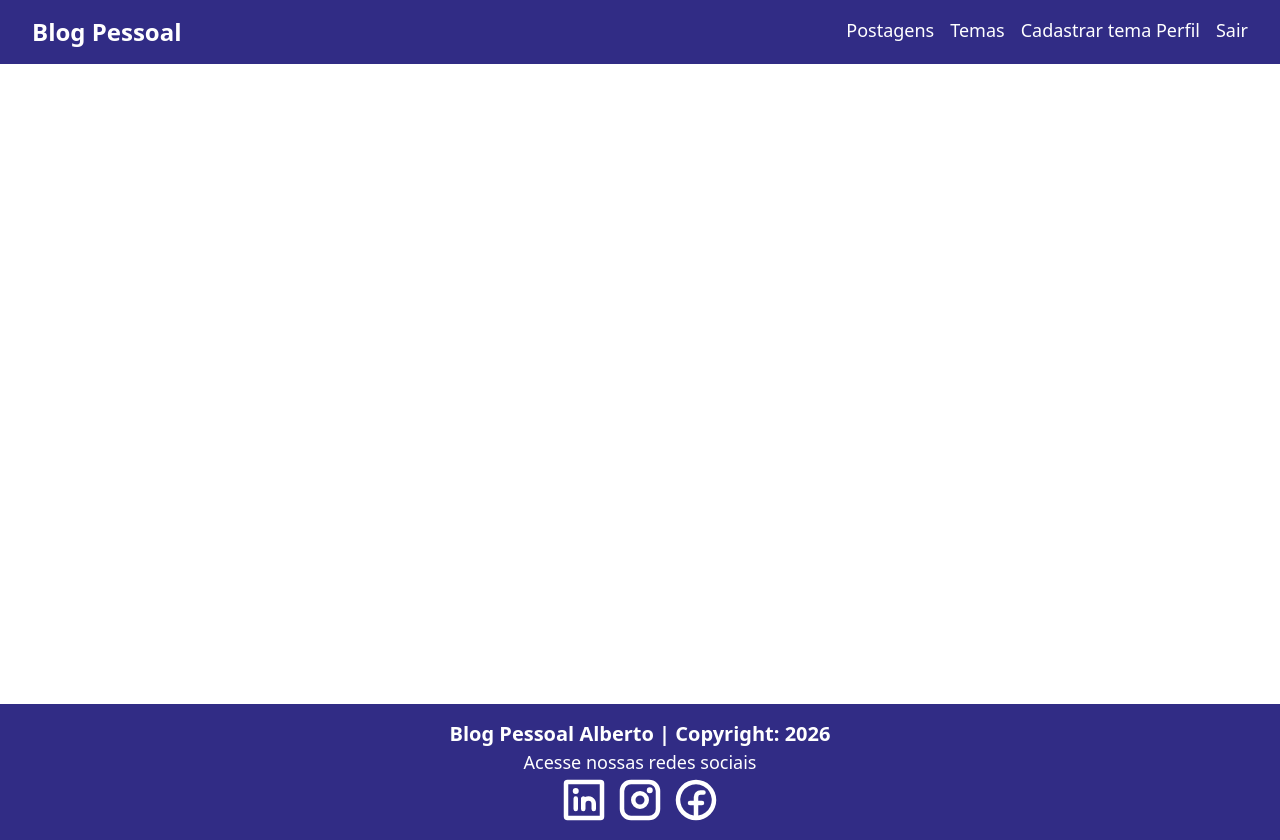
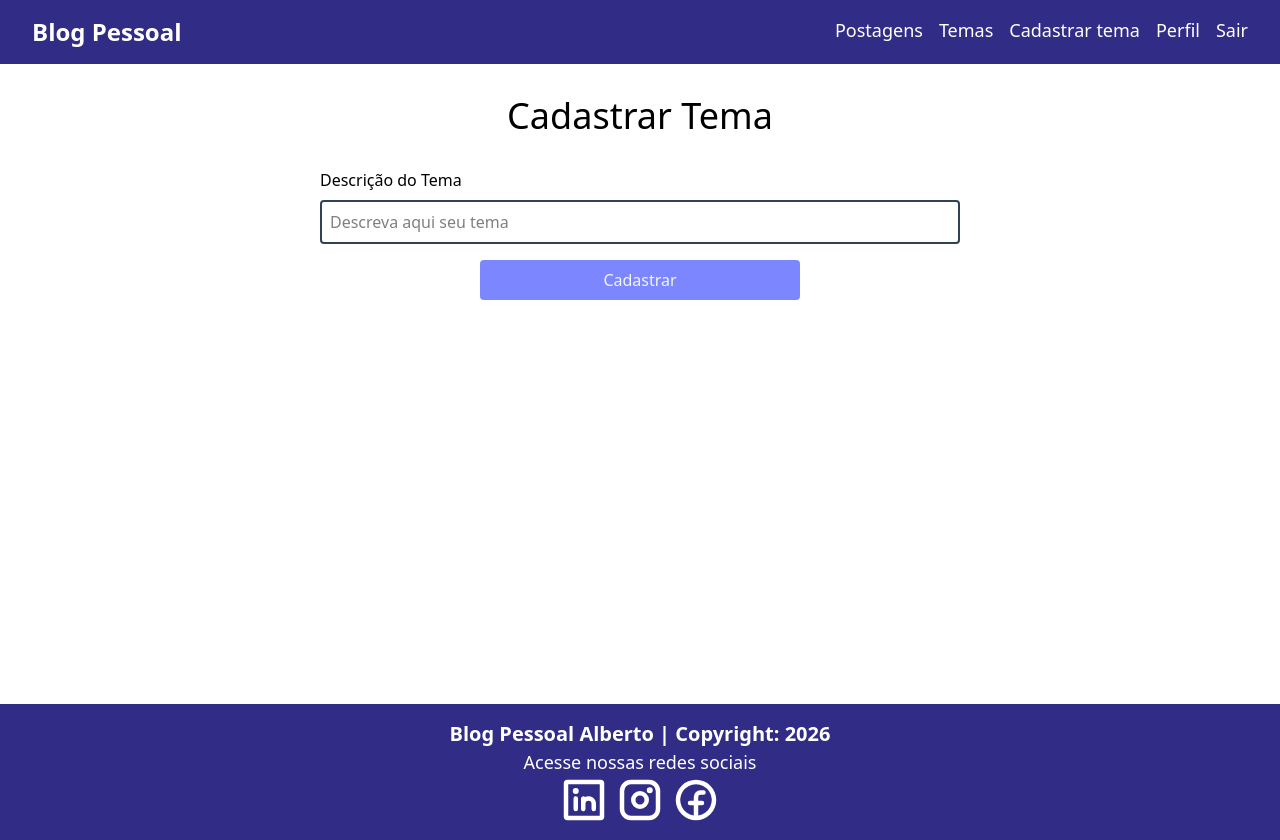
Before and after one commit to AlbertoDuranFilho/blogpessoal_react_gen, a React (Vite) app: page /cadastrartema in a window 1280 px wide. Built offline with nearby package versions, Linux system fonts and the light colour scheme.

Commit message:
:sparkles: feat: Adicionando Cadastro dos temas.

```diff
--- a/src/App.tsx
+++ b/src/App.tsx
@@ -7,6 +7,7 @@
 import Cadastro from "./pages/cadastro/Cadastro";
 import Home from "./pages/home/Home";
 import Login from "./pages/login/Login";
+import FormTema from "./components/tema/formtema/FormTema";
 
 function App() {
   return (
@@ -20,6 +21,8 @@
               <Route path="/home" element={<Home />} />
               <Route path="/cadastro" element={<Cadastro />} />
               <Route path="/temas" element={<ListaTemas />} />
+              <Route path="/cadastrartema" element={<FormTema />} />
+              <Route path="/editartema/:id" element={<FormTema />} />
             </Routes>
           </div>
           <Footer />
--- a/src/components/navbar/Navbar.tsx
+++ b/src/components/navbar/Navbar.tsx
@@ -28,7 +28,10 @@
             <Link to="/temas" className="hover:underline">
               Temas
             </Link>{" "}
-            Cadastrar tema Perfil
+            <Link to="/cadastrartema" className="hover:underline">
+              Cadastrar tema
+            </Link>{" "}
+            Perfil
             <Link to="" onClick={logout} className="hover:underline">
               Sair
             </Link>
--- /dev/null
+++ b/src/components/tema/formtema/FormTema.tsx
@@ -0,0 +1,28 @@
+function FormTema() {
+  return (
+    <div className="container flex flex-col items-center justify-center mx-auto">
+      <h1 className="text-4xl text-center my-8">Cadastrar Tema</h1>
+
+      <form className="w-1/2 flex flex-col gap-4">
+        <div className="flex flex-col gap-2">
+          <label htmlFor="descricao">Descrição do Tema</label>
+          <input
+            type="text"
+            placeholder="Descreva aqui seu tema"
+            name="descricao"
+            className="border-2 border-slate-700 rounded p-2"
+          />
+        </div>
+        <button
+          className="rounded text-slate-100 bg-indigo-400
+                               hover:bg-indigo-800 w-1/2 py-2 mx-auto flex justify-center"
+          type="submit"
+        >
+          Cadastrar
+        </button>
+      </form>
+    </div>
+  );
+}
+
+export default FormTema;
```
